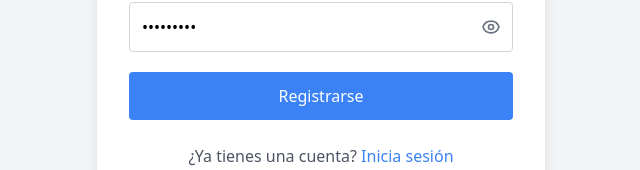
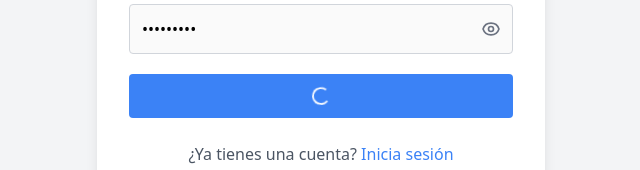
Before and after one commit to Daniel-Santiago-Acosta-1013/taskMasterApp, a React (Vite) app: page /register in a window 1280 px wide. Both pictures are taken after typing "name@example.com", "Sample123", "Sample123" into the empty fields and a click on the button "Registrarse". Shown: the part 415-585 px from the top of the page, without its empty margins (319-959 px from the left). Built offline with nearby package versions, Linux system fonts and the light colour scheme; no server answers.

Commit message:
Refactor package.json and package-lock.json to add react-spinners dependency

```diff
--- a/package.json
+++ b/package.json
@@ -19,6 +19,7 @@
     "react-dom": "^18.3.1",
     "react-redux": "^9.1.2",
     "react-router-dom": "^7.0.1",
+    "react-spinners": "^0.14.1",
     "redux": "^5.0.1",
     "sweetalert2": "^11.14.5",
     "tailwindcss": "^3.4.15"
--- a/src/pages/Register.tsx
+++ b/src/pages/Register.tsx
@@ -3,6 +3,7 @@ import { auth } from "../firebaseConfig";
 import { createUserWithEmailAndPassword } from "firebase/auth";
 import { useNavigate, Link } from "react-router-dom";
 import Swal from "sweetalert2";
+import { ClipLoader } from "react-spinners";
 
 function Register() {
   const [email, setEmail] = useState("");
@@ -10,6 +11,7 @@ function Register() {
   const [confirmPassword, setConfirmPassword] = useState("");
   const [showPassword, setShowPassword] = useState(false);
   const [showConfirmPassword, setShowConfirmPassword] = useState(false);
+  const [isSubmitting, setIsSubmitting] = useState(false);
   const navigate = useNavigate();
 
   const handleSubmit = (e: FormEvent) => {
@@ -24,8 +26,11 @@ function Register() {
       return;
     }
 
+    setIsSubmitting(true);
+
     createUserWithEmailAndPassword(auth, email, password)
       .then(() => {
+        setIsSubmitting(false);
         Swal.fire({
           icon: "success",
           title: "Registro exitoso",
@@ -35,6 +40,7 @@ function Register() {
         navigate("/");
       })
       .catch((error) => {
+        setIsSubmitting(false);
         console.error(error);
         Swal.fire({
           icon: "error",
@@ -57,6 +63,7 @@ function Register() {
               placeholder="Correo electrónico"
               value={email}
               onChange={(e) => setEmail(e.target.value)}
+              disabled={isSubmitting}
               className="w-full border border-gray-300 p-3 rounded focus:outline-none focus:border-blue-500"
             />
           </div>
@@ -66,6 +73,7 @@ function Register() {
               placeholder="Contraseña"
               value={password}
               onChange={(e) => setPassword(e.target.value)}
+              disabled={isSubmitting}
               className="w-full border border-gray-300 p-3 rounded focus:outline-none focus:border-blue-500"
             />
             <div
@@ -119,6 +127,7 @@ function Register() {
               placeholder="Confirmar Contraseña"
               value={confirmPassword}
               onChange={(e) => setConfirmPassword(e.target.value)}
+              disabled={isSubmitting}
               className="w-full border border-gray-300 p-3 rounded focus:outline-none focus:border-blue-500"
             />
             <div
@@ -168,9 +177,14 @@ function Register() {
           </div>
           <button
             type="submit"
-            className="w-full bg-blue-500 text-white p-3 rounded hover:bg-blue-600 transition duration-200"
+            disabled={isSubmitting}
+            className="w-full bg-blue-500 text-white p-3 rounded hover:bg-blue-600 transition duration-200 flex items-center justify-center"
           >
-            Registrarse
+            {isSubmitting ? (
+              <ClipLoader size={20} color={"#fff"} loading={true} />
+            ) : (
+              "Registrarse"
+            )}
           </button>
         </form>
         <p className="mt-6 text-center text-gray-600">
```
Also changed, not shown: 1 other file (tests, documents, lock files or other folders).
